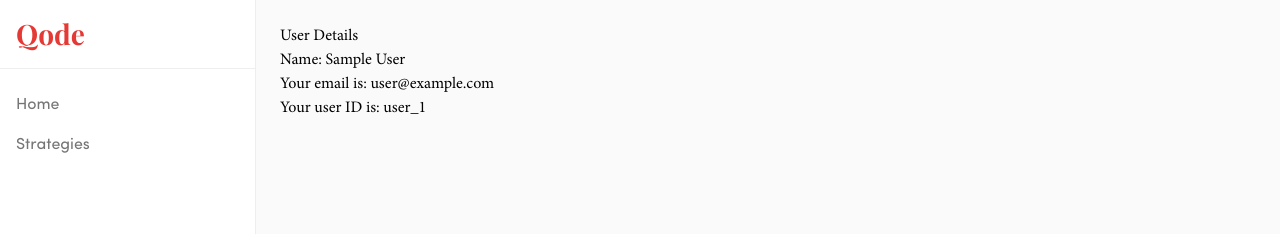
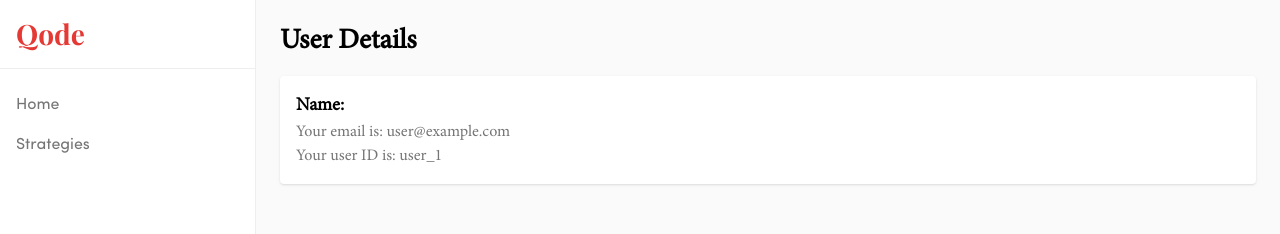
Before and after one commit to QodeSites/qodeDashboard, a Next.js app: page /user-details in a window 1280 px wide. Shown: the top 234 px of the page. Built offline with nearby package versions, Linux system fonts and the light colour scheme; no server answers; sample sign-in values are in the browser's storage; a web font is replaced by a local one.

Commit message:
Updated User Details Page

```diff
--- a/src/app/user-details/page.js
+++ b/src/app/user-details/page.js
@@ -1,25 +1,39 @@
 'use client';
-import React from 'react';
+import React, { useEffect, useState } from 'react';
 import { useSession } from 'next-auth/react';
 import DefaultLayout from '@/components/Layouts/Layouts';
+import { useRouter } from 'next/navigation';
 
 const UserDetailsPage = () => {  // Renamed the function to start with an uppercase letter
     const { data: session, status } = useSession();
+    const router = useRouter();
+    const [loading, setLoading] = useState(true);
 
-    if (status === "loading") {
-        return <div>Loading...</div>;
-    }
+    useEffect(() => {
+        if (status === "loading") return;
+        if (!session) {
+            router.push("/auth/signin");
+        } else {
+            setLoading(false);
+        }
+    }, [session, status, router]);
 
-    if (status === "unauthenticated") {
-        return <div>Access Denied</div>;
+    if (loading) {
+        return (
+            <div className="flex items-center justify-center h-screen">
+                Loading...
+            </div>
+        );
     }
 
     return (
         <DefaultLayout>
-            <h1>User Details</h1>
-            <h1>Name: {session.user.name}</h1>  {/* Fixed typo "usermame" to "name" */}
-            <p>Your email is: {session.user.email}</p>
-            <p>Your user ID is: {session.user.id}</p>
+            <h1 className="text-2xl font-bold mb-4">User Details</h1>
+            <div className="bg-white p-4 rounded shadow">
+                <h2 className="text-lg font-semibold">Name: {session.user.username}</h2>
+                <p className="text-gray-600">Your email is: {session.user.email}</p>
+                <p className="text-gray-600">Your user ID is: {session.user.id}</p>
+            </div>
         </DefaultLayout>
     );
 };
```
